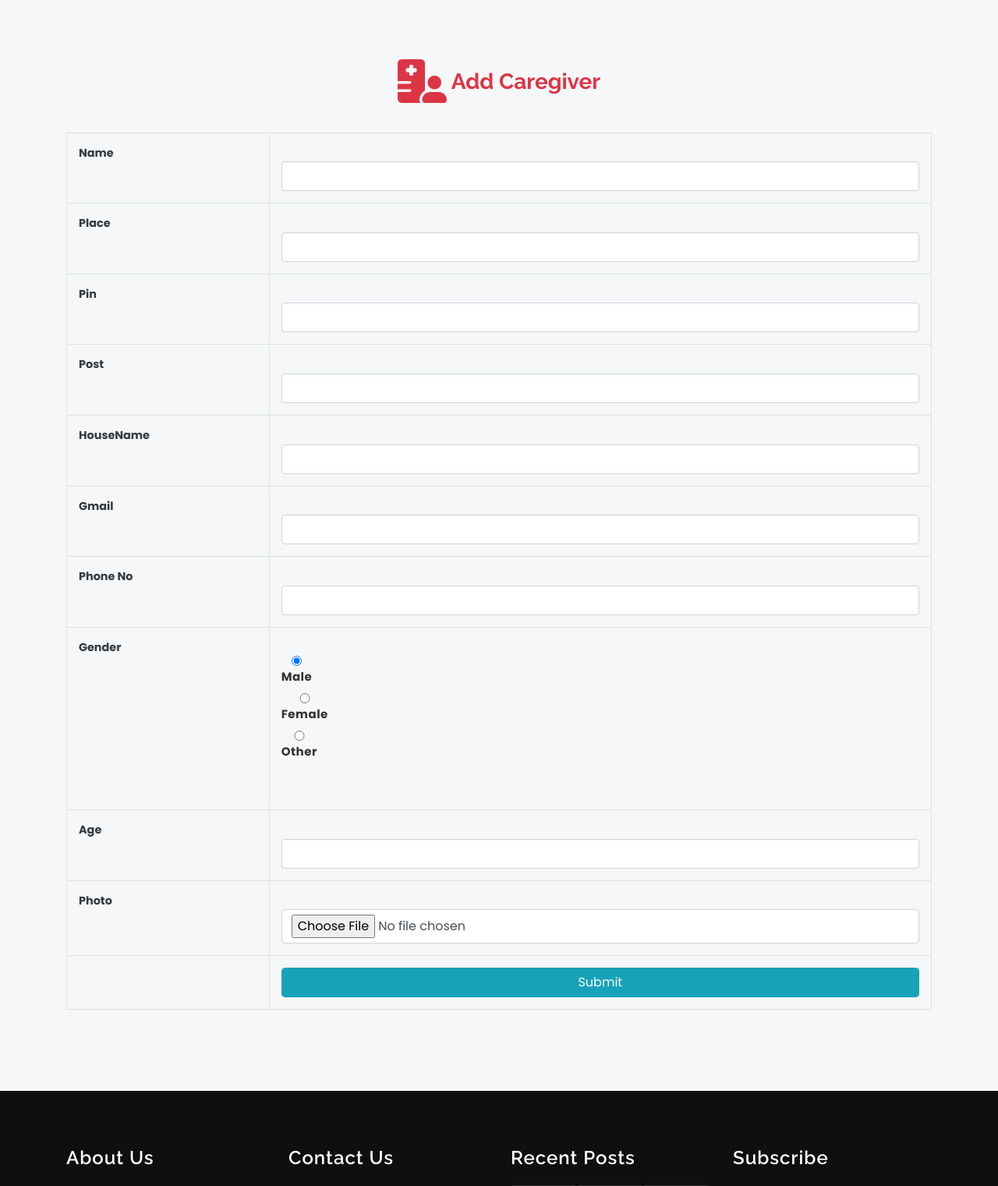
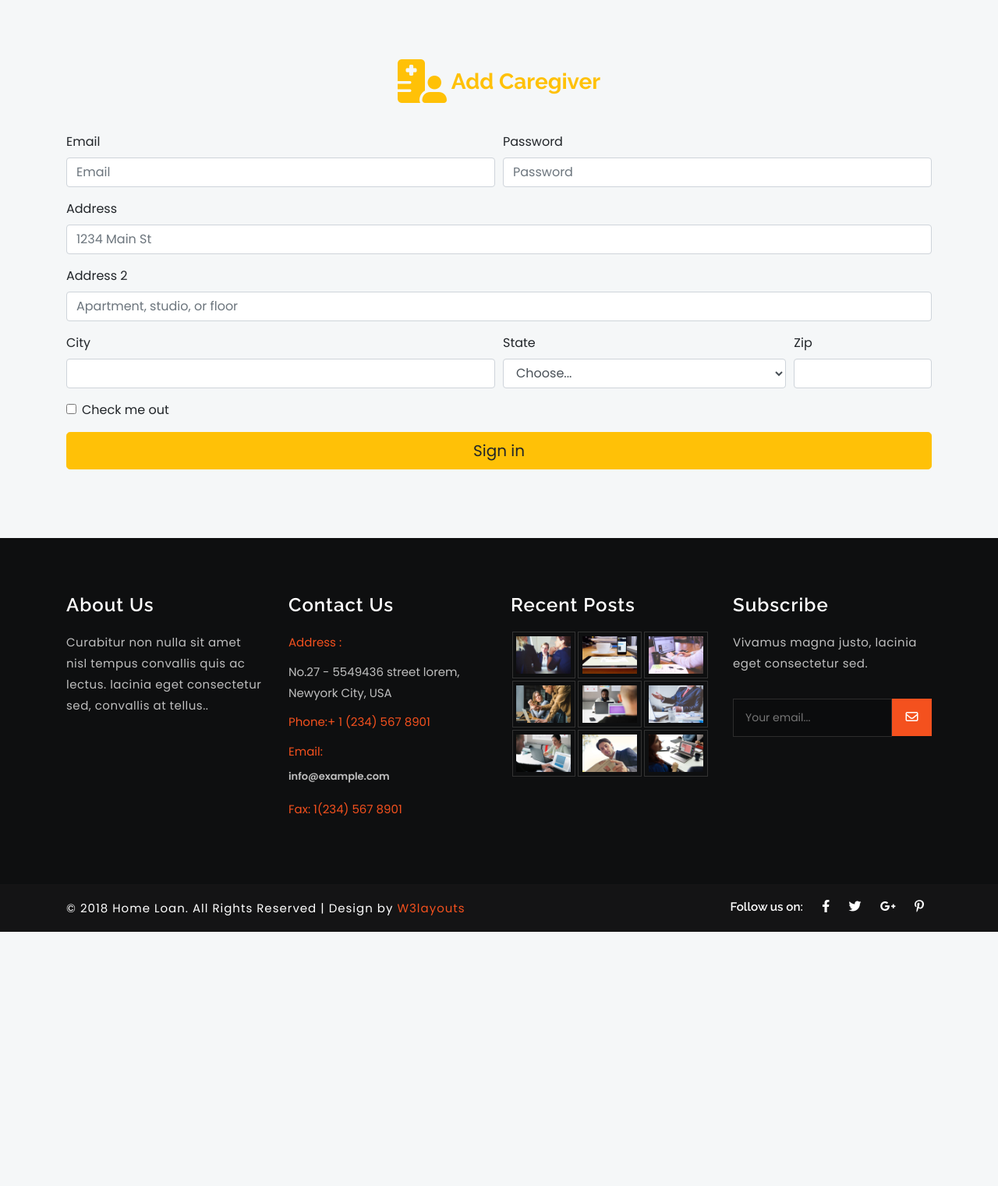
Before and after one commit to faisalPdev/Realtime_falldetection_Elderly_monitoring_system, a Django app: template templates/add_caregiver.html in a window 1280 px wide. Shown: the part 74-1595 px from the top of the page at 78% size. After the commit the page ends 1269 px from the top, so only its background shows below. Run offline with Django 5.2, Linux system fonts and the light colour scheme; the template is opened without the code that fills it, so the values that code supplies are empty; some libraries are stand-ins or nearby versions.

Commit message:
form template

```diff
--- a/templates/add_caregiver.html
+++ b/templates/add_caregiver.html
@@ -1,12 +1,19 @@
 {% extends 'admin_home.html' %}
 {% block body %}
 <link href="https://cdnjs.cloudflare.com/ajax/libs/font-awesome/6.0.0-beta3/css/all.min.css" rel="stylesheet">
-
-<body>
-  <div class="text-center pb-5"><h3 class="text-danger font-weight-bold"><span><i class="fa-solid fa-hospital-user fa-2xl"></i></span> Add Caregiver</h3></div>
+<style>
+  /* Override Bootstrap's default focus border color */
+  .form-control:focus {
+    border-color: #ffc107; /* Change this to your desired color */
+    box-shadow: none; /* Remove the shadow */
+  }
+</style>
+<!-- style="background-color: white;" -->
+<body >
+  <div class="text-center pb-5"><h3 class="text-warning font-weight-bold"><span><i class="fa-solid fa-hospital-user fa-2xl"></i></span> Add Caregiver</h3></div>
 
 
-<form action="/myapp/add_caregiver_post/" method="post" enctype="multipart/form-data" name="form1" id="form1">
+<!-- <form action="/myapp/add_caregiver_post/" method="post" enctype="multipart/form-data" name="form1" id="form1">
     {% csrf_token %}
   <table class="table table-bordered border">
     <tr>
@@ -78,7 +85,54 @@
       <th><input type="submit" name="button" id="button" value="Submit" class="form-control btn btn-info"/></th>
     </tr>
   </table>
-</form>
+</form> -->
 </body>
 
+<form>
+  <div class="form-row">
+    <div class="form-group col-md-6">
+      <label for="inputEmail4">Email</label>
+      <input type="email" class="form-control" id="inputEmail4" placeholder="Email">
+    </div>
+    <div class="form-group col-md-6">
+      <label for="inputPassword4">Password</label>
+      <input type="password" class="form-control" id="inputPassword4" placeholder="Password">
+    </div>
+  </div>
+  <div class="form-group">
+    <label for="inputAddress">Address</label>
+    <input type="text" class="form-control" id="inputAddress" placeholder="1234 Main St">
+  </div>
+  <div class="form-group">
+    <label for="inputAddress2">Address 2</label>
+    <input type="text" class="form-control" id="inputAddress2" placeholder="Apartment, studio, or floor">
+  </div>
+  <div class="form-row">
+    <div class="form-group col-md-6">
+      <label for="inputCity">City</label>
+      <input type="text" class="form-control" id="inputCity">
+    </div>
+    <div class="form-group col-md-4">
+      <label for="inputState">State</label>
+      <select id="inputState" class="form-control">
+        <option selected>Choose...</option>
+        <option>...</option>
+      </select>
+    </div>
+    <div class="form-group col-md-2">
+      <label for="inputZip">Zip</label>
+      <input type="text" class="form-control" id="inputZip">
+    </div>
+  </div>
+  <div class="form-group">
+    <div class="form-check">
+      <input class="form-check-input" type="checkbox" id="gridCheck">
+      <label class="form-check-label" for="gridCheck">
+        Check me out
+      </label>
+    </div>
+  </div>
+  <button type="submit" class="btn btn-warning btn-lg btn-block fo">Sign in</button>
+</form>
+
 {% endblock %}
--- a/templates/view_caregiver.html
+++ b/templates/view_caregiver.html
@@ -1,7 +1,7 @@
 {% extends 'admin_home.html' %}
 {% block body %}
 <link href="https://cdnjs.cloudflare.com/ajax/libs/font-awesome/6.0.0-beta3/css/all.min.css" rel="stylesheet">
-<body>
+<body style="background-color: white;">
   <div class="text-center pb-5"><h3 class="text-danger font-weight-bold"><span><i class="fa-solid fa-hospital-user fa-2xl"></i></span> Available Caregivers</h3></div>
 <form id="form1" name="form1" method="post" action="/myapp/search_caregiver/">
 
```
